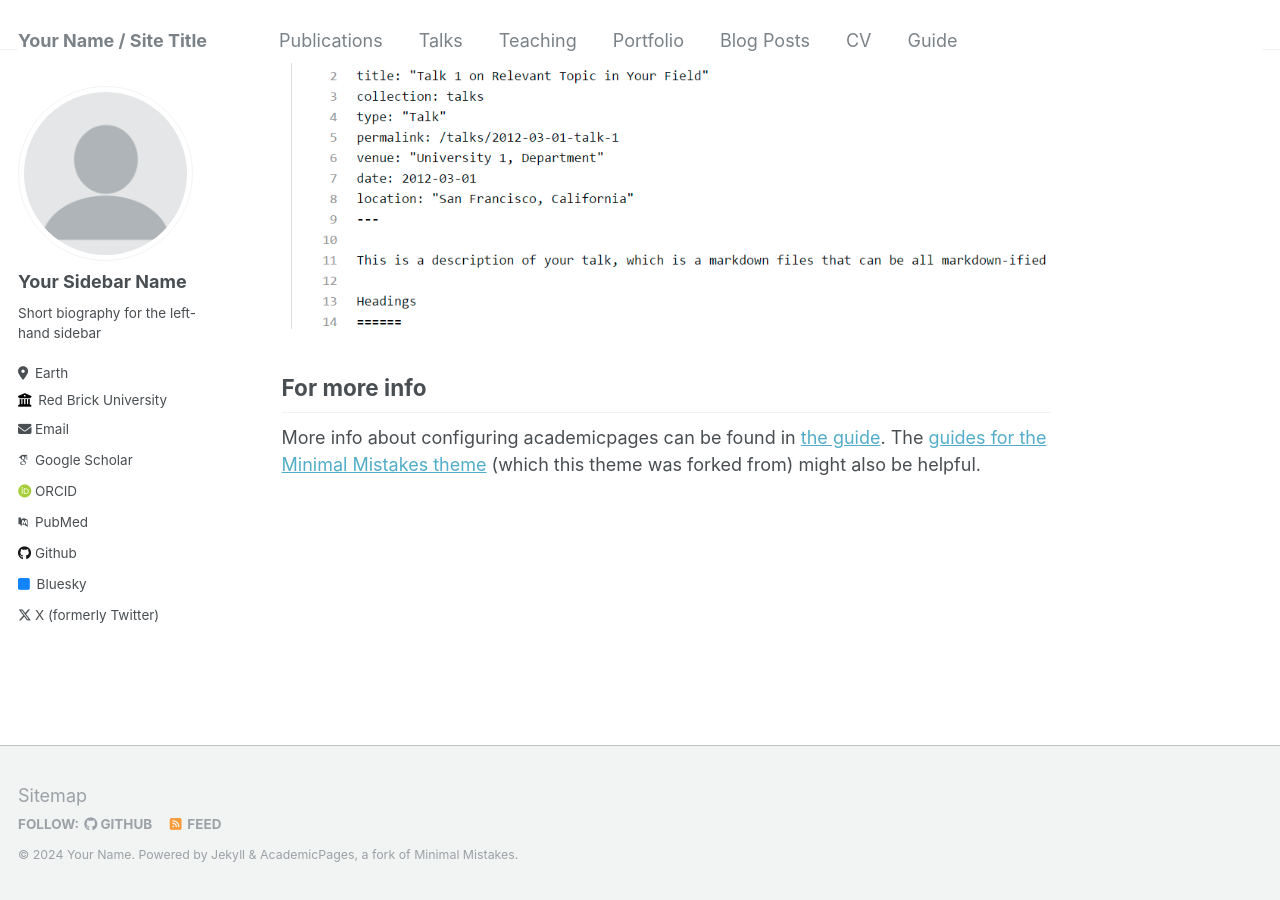
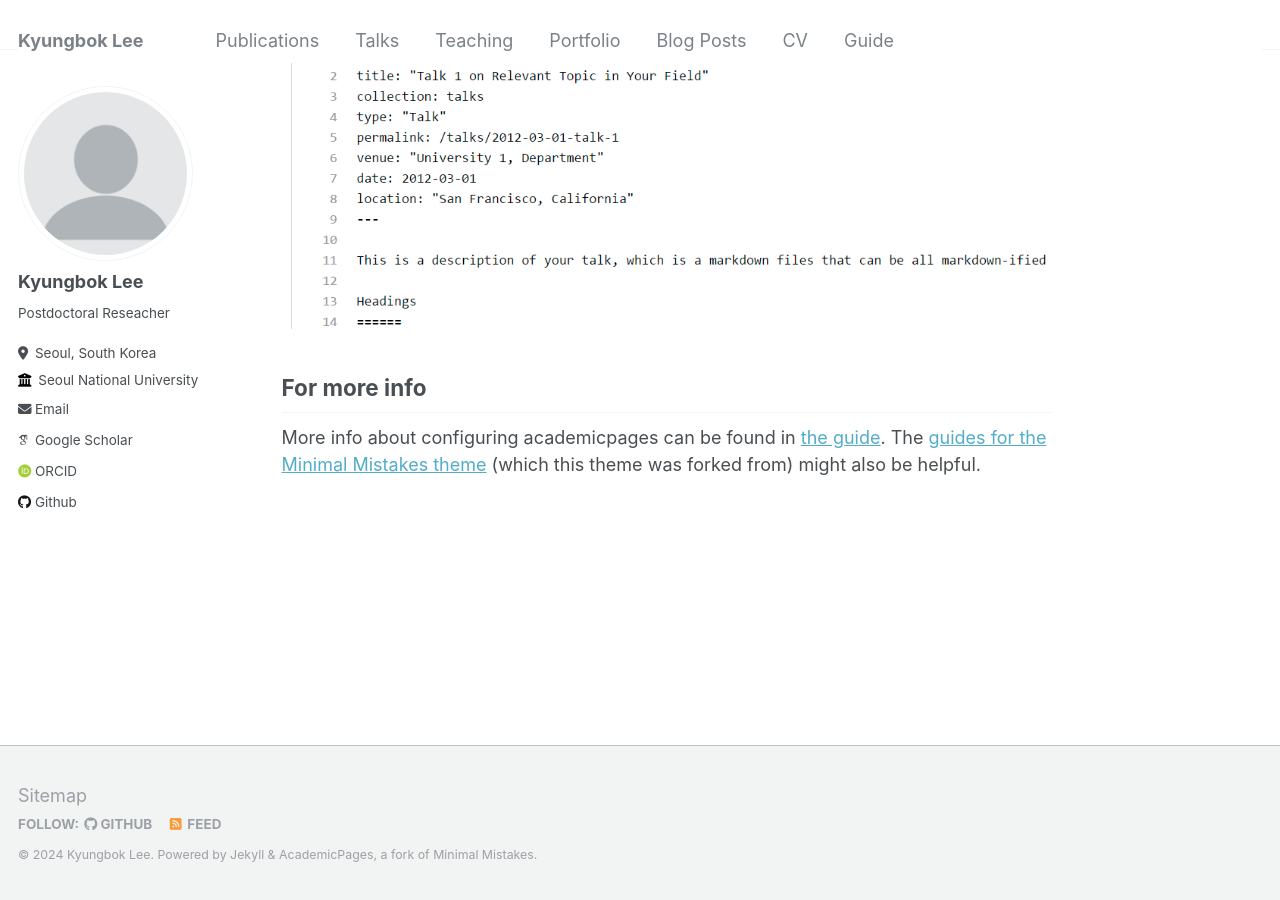
Before and after one commit to KyungbokLee/KyungbokLee.github.io, a Jekyll site: the page built from _pages/about.md, in a window 1280 px wide and 900 px high, scrolled down 2640 px. Built offline with Jekyll 4.4.1, drawn with Linux system fonts in a browser that asks for light colours; some web fonts are replaced.

Commit message:
Update _config.yml

```diff
--- a/_config.yml
+++ b/_config.yml
@@ -8,13 +8,13 @@
 
 # Basic Site Settings
 locale                   : "en-US"
-title                    : "Your Name / Site Title"
+title                    : "Kyungbok Lee"
 title_separator          : "-"
-name                     : &name "Your Name"
-description              : &description "personal description"
-url                      : https://academicpages.github.io # the base hostname & protocol for your site e.g. "https://mmistakes.github.io"
+name                     : &name "Kyungbok Lee"
+description              : &description "Postdoctoral Reseacher of Data Science"
+url                      : https://kyungboklee.github.io # the base hostname & protocol for your site e.g. "https://mmistakes.github.io"
 baseurl                  : "" # the subpath of your site, e.g. "/blog"
-repository               : "academicpages/academicpages.github.io"
+repository               : "Kyungboklee/KyungbokLee.github.io"
 
 # Site Author - The following control what appear as part of the author content on the side bar.
 #               If a field is blank the icon and link will not appear, otherwise it will be shown.
@@ -22,32 +22,32 @@ repository               : "academicpages/academicpages.github.io"
 author:
   # Biographic information
   avatar           : "profile.png"
-  name             : "Your Sidebar Name"
+  name             : "Kyungbok Lee"
   pronouns         : # example: "she/her"
-  bio              : "Short biography for the left-hand sidebar"
-  location         : "Earth"
-  employer         : "Red Brick University"
+  bio              : "Postdoctoral Reseacher"
+  location         : "Seoul, South Korea"
+  employer         : "Seoul National University"
   uri              : # URL
-  email            : "none@example.org"
+  email            : "turtle107@snu.ac.kr"
 
   # Academic websites
   arxiv            : # URL - Update with the correct link to your profile
-  googlescholar    : "https://scholar.google.com/citations?user=PS_CX0AAAAAJ"
+  googlescholar    : "https://scholar.google.com/citations?user=D2pINFEAAAAJ"
   impactstory      : # URL
-  orcid            : "http://orcid.org/yourorcidurl"
-  pubmed           : "https://www.ncbi.nlm.nih.gov/pubmed/?term=john+snow"
+  orcid            : "https://orcid.org/0000-0003-4561-3188"
+  pubmed           : #"https://www.ncbi.nlm.nih.gov/pubmed/?term=john+snow"
   researchgate     : # URL
 
   # Repositories and software development
   bitbucket        : # Username - Update with your username on the site
   codepen          : # Username
   dribbble         : # Username
-  github           : "academicpages"
+  github           : "https://github.com/KyungbokLee"
   kaggle           : # Username
   stackoverflow    : # User number or user number and name (i.e., use "1" or "1/jeff-atwood")
 
   # Social media
-  bluesky          : "bsky.app" # Replace this with you Bluesky username
+  bluesky          : #"bsky.app" # Replace this with you Bluesky username
   facebook         : # Username
   flickr           : # Username
   foursquare       : # Username
@@ -64,7 +64,7 @@ author:
   steam            : # Username
   telegram         : # URL
   tumblr           : # Username
-  twitter          : "UniofOxford"  # Replace this with your X / Twitter handle
+  twitter          : #"UniofOxford"  # Replace this with your X / Twitter handle
   vine             : # Username
   weibo            : # Username
   wikipedia        : # Username
@@ -199,14 +199,14 @@ kramdown:
 
 # Collections
 collections:
-  teaching:
-    output: true
-    permalink: /:collection/:path/
   publications:
     output: true
     permalink: /:collection/:path/
+  teaching:
+    output: false
+    permalink: /:collection/:path/
   portfolio:
-    output: true
+    output: false
     permalink: /:collection/:path/
   talks:
     output: true
```
